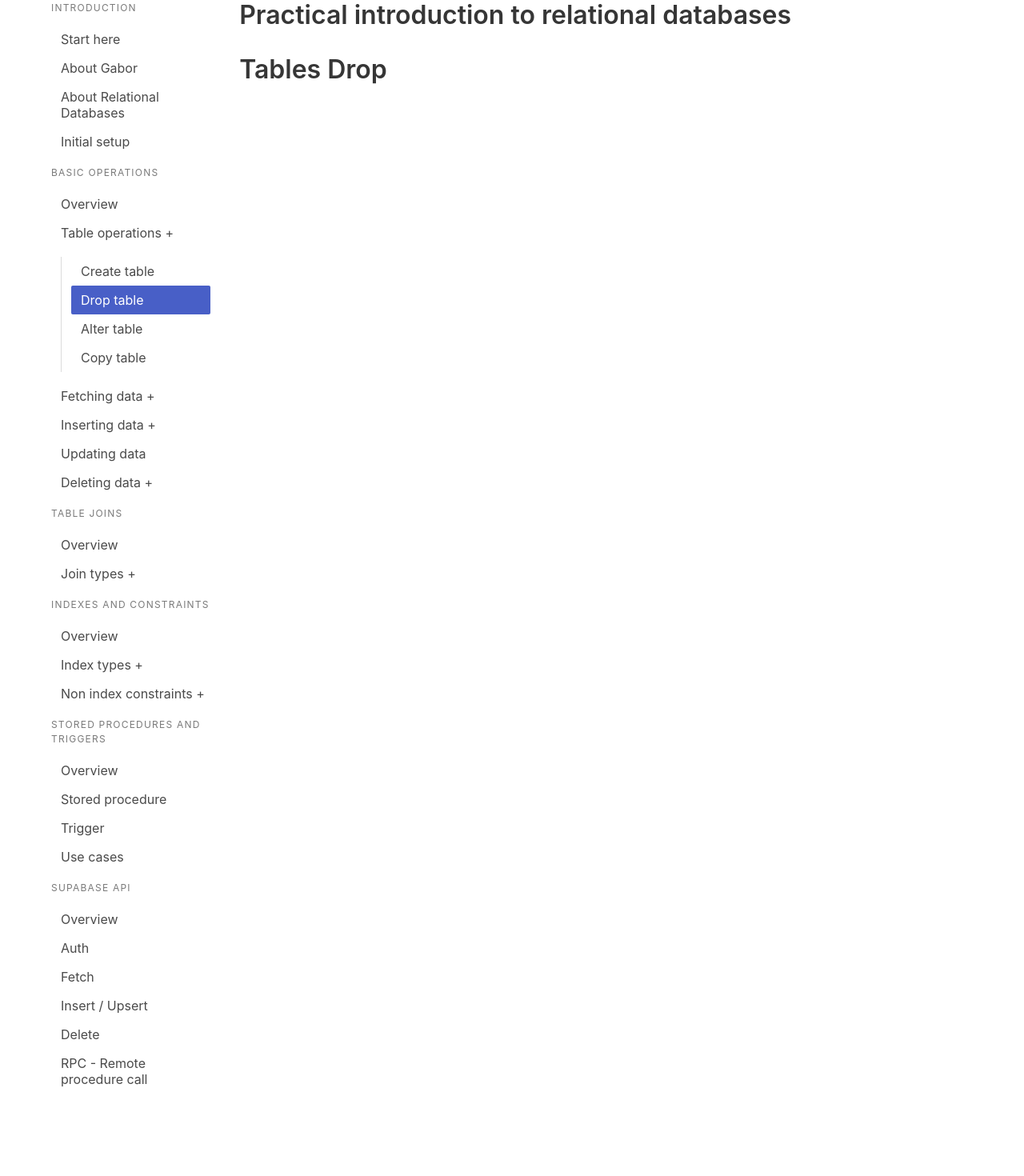
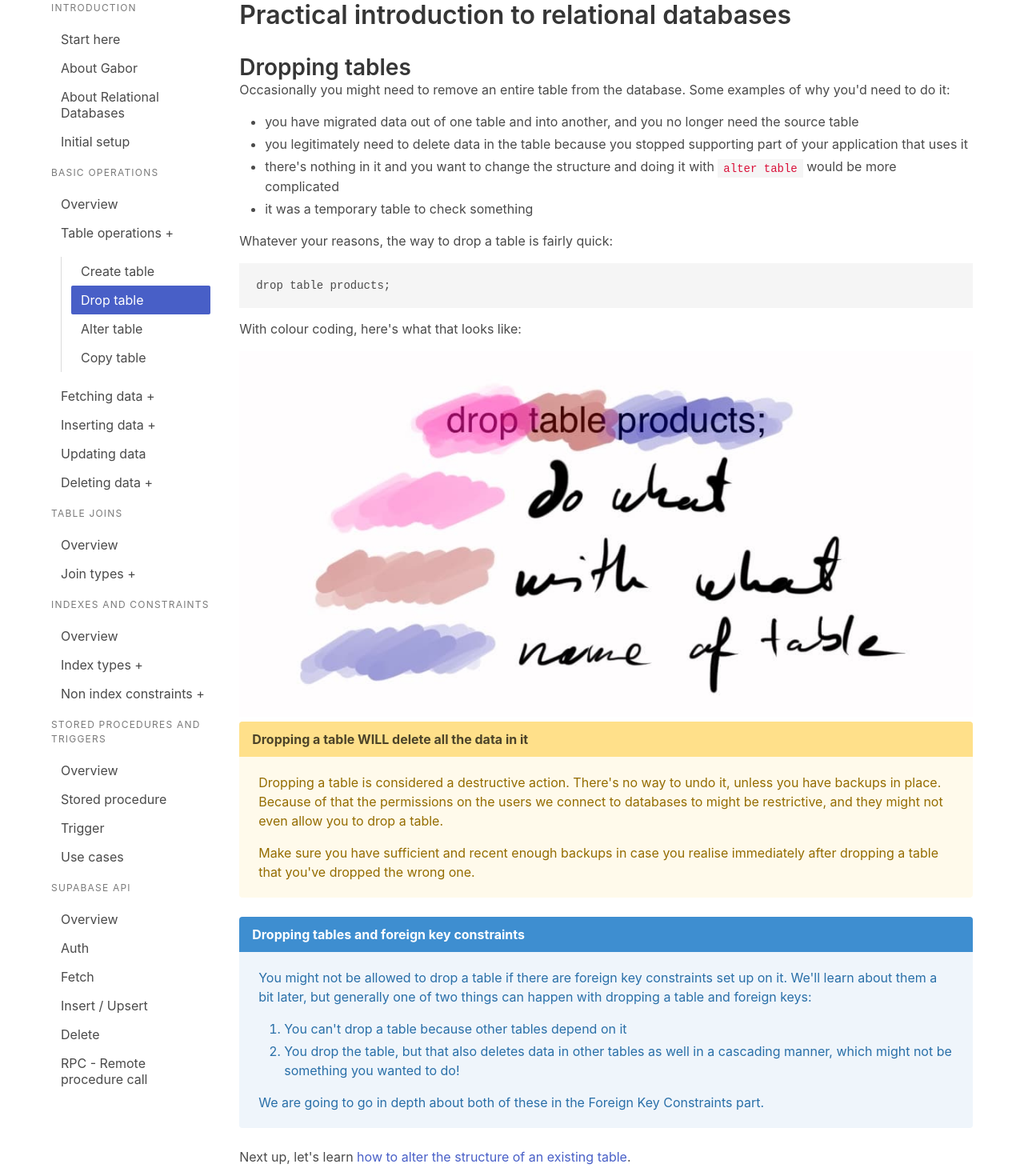
Before and after one commit to javorszky/jamstack-workshop-companion-static, a React (Vite) app: page /basic/tables/drop in a window 1280 px wide. Shown: the part 47-1517 px from the top of the page at 80% size. Before the commit the page ends 1426 px from the top, so only its background shows below. Built offline with nearby package versions, Linux system fonts and the light colour scheme.

Commit message:
Add data for drop table

```diff
--- a/src/Pages/basic/tables/TableDrop.jsx
+++ b/src/Pages/basic/tables/TableDrop.jsx
@@ -1,5 +1,39 @@
+import { Link } from 'react-router-dom'
+
+import dropTableIllustration from '../../../assets/Drop_Table_Optimized.jpg'
+import Message from '../../../components/Message'
+
 export default function TablesDrop() {
+    const dropTableQuery = `drop table products;`
     return (
-        <h1 className="title">Tables Drop</h1>
+        <>
+            <h2 className="subtitle">Dropping tables</h2>
+            <p>Occasionally you might need to remove an entire table from the database. Some examples of why you'd need to do it:</p>
+            <ul>
+                <li>you have migrated data out of one table and into another, and you no longer need the source table</li>
+                <li>you legitimately need to delete data in the table because you stopped supporting part of your application that uses it</li>
+                <li>there's nothing in it and you want to change the structure and doing it with <code>alter table</code> would be more complicated</li>
+                <li>it was a temporary table to check something</li>
+            </ul>
+            <p>Whatever your reasons, the way to drop a table is fairly quick:</p>
+            <pre><code>{dropTableQuery}</code></pre>
+            <p>With colour coding, here's what that looks like:</p>
+            <img src={dropTableIllustration} alt="the query drop table products colour coded. Drop is 'do what', table is 'with what', and products is the name of the table" />
+            <Message type="is-warning" header="Dropping a table WILL delete all the data in it">
+                <p>Dropping a table is considered a destructive action. There's no way to undo it, unless you have backups in place. Because of that the permissions on the users we connect to databases to might be restrictive, and they might not even allow you to drop a table.</p>
+                <p>Make sure you have sufficient and recent enough backups in case you realise immediately after dropping a table that you've dropped the wrong one.</p>
+            </Message>
+
+            <Message type="is-info" header="Dropping tables and foreign key constraints">
+                <p>You might not be allowed to drop a table if there are foreign key constraints set up on it. We'll learn about them a bit later, but generally one of two things can happen with dropping a table and foreign keys:</p>
+                <ol>
+                    <li>You can't drop a table because other tables depend on it</li>
+                    <li>You drop the table, but that also deletes data in other tables as well in a cascading manner, which might not be something you wanted to do!</li>
+                </ol>
+                <p>We are going to go in depth about both of these in the Foreign Key Constraints part.</p>
+            </Message>
+            <p>Next up, let's learn <Link to="/basic/tables/alter">how to alter the structure of an existing table</Link>.</p>
+        </>
+
     )
 }
```
Also changed, not shown: src/assets/Create_table.jpg (deleted), src/assets/Drop_Table_Optimized.jpg (added).
